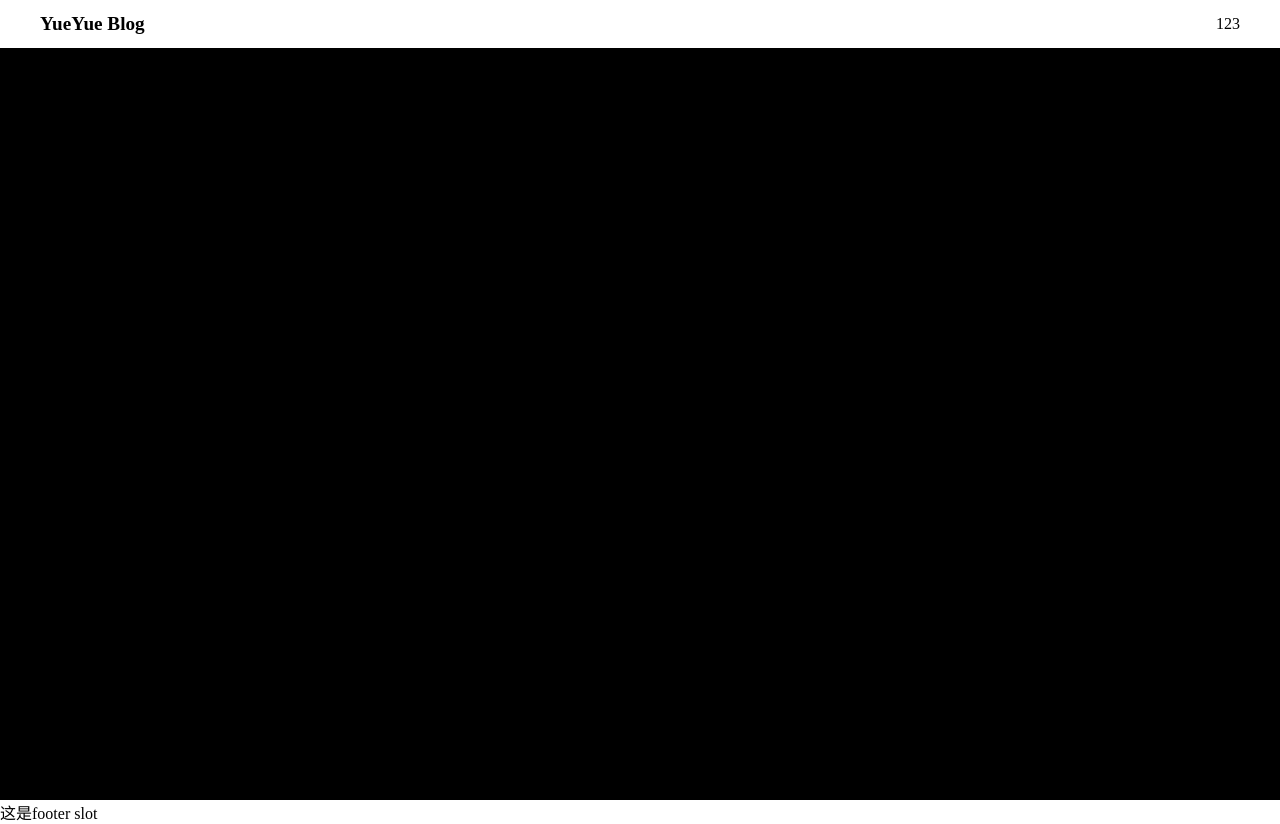
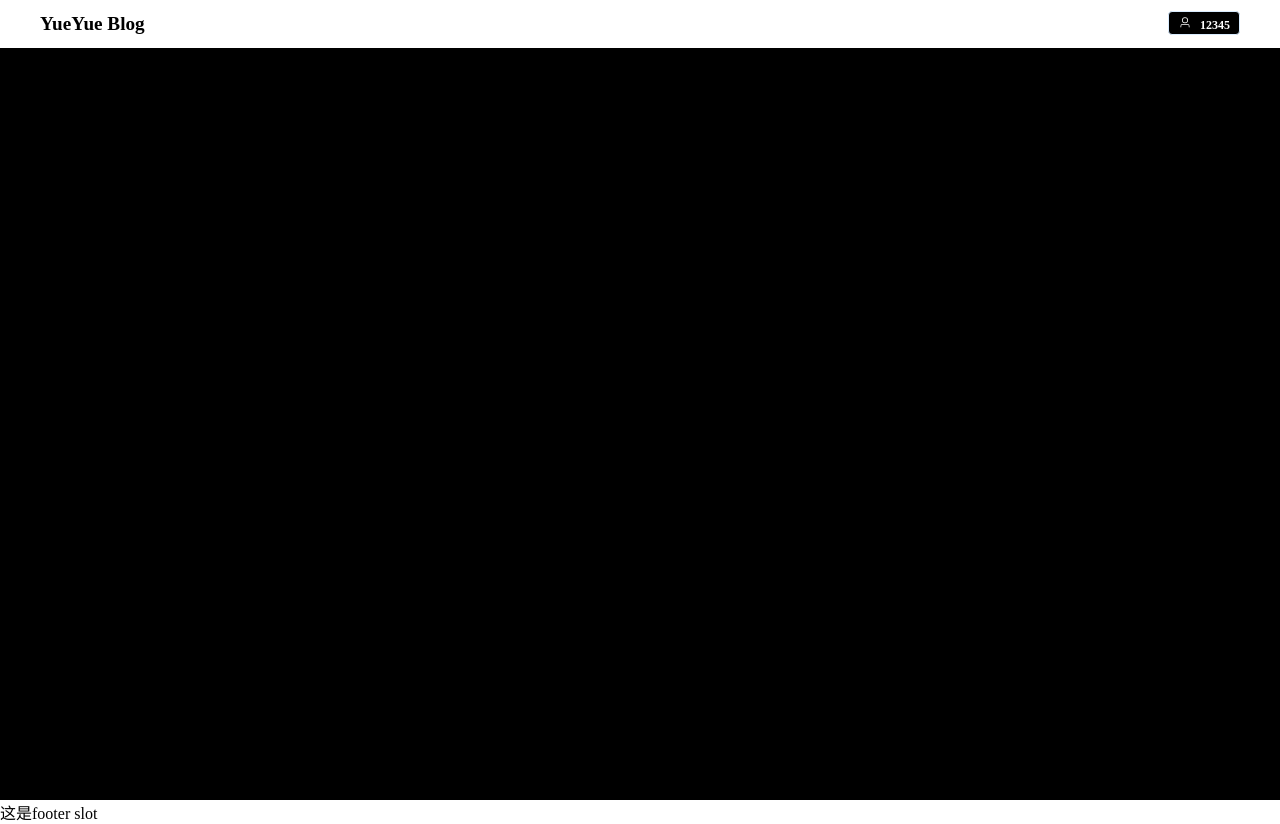
Before and after one commit to TonyInBeijing/my-site, a Vue app: page / in a window 1280 px wide. Built offline with nearby package versions, Linux system fonts and the light colour scheme.

Commit message:
header样式

```diff
--- a/package.json
+++ b/package.json
@@ -7,6 +7,8 @@
     "serve": "vite preview"
   },
   "dependencies": {
+    "@element-plus/icons-vue": "^0.2.4",
+    "element-plus": "^1.2.0-beta.6",
     "vue": "^3.2.16",
     "vue-router": "^4.0.12",
     "vuex": "^4.0.2"
@@ -14,6 +16,8 @@
   "devDependencies": {
     "@vitejs/plugin-vue": "^1.9.3",
     "typescript": "^4.4.3",
+    "unplugin-auto-import": "^0.5.3",
+    "unplugin-vue-components": "^0.17.9",
     "vite": "^2.6.4",
     "vue-tsc": "^0.3.0"
   }
--- a/src/components/home/header.vue
+++ b/src/components/home/header.vue
@@ -1,10 +1,28 @@
 <template>
     <div class="header padding-lr-xl">
         <div class="text-bold text-l">YueYue Blog</div>
-        <div class="flex-grow-1 button-group">123</div>
+        <div class="flex-grow-1 button-group">
+            <el-tag size="mini" color="#000000">
+                <span class="text-white">
+                    <el-icon>
+                        <User />
+                    </el-icon>
+                    <span class="text-bold margin-left-xs">12345</span>
+                </span>
+            </el-tag>
+        </div>
     </div>
 </template>
 <script setup lang="ts">
+import { User } from "@element-plus/icons-vue";
+import { onMounted, ref } from 'vue';
+
+const visitorCount = ref<number>(0);
+
+onMounted((): void => {
+    console.log("mounted!");
+    visitorCount.value++;
+});
 </script>
 <style scoped>
 .header {
@@ -12,11 +30,14 @@
     line-height: 6vh;
     display: flex;
 }
-.flex-grow-1{
+.flex-grow-1 {
     flex-grow: 1;
 }
 
-.button-group{
+.button-group {
     text-align: end;
 }
+
+.button-group span {
+}
 </style>
--- a/src/index.css
+++ b/src/index.css
@@ -13,6 +13,14 @@
     font-weight: bold;
 }
 
+.text-xs {
+    font-size: 0.6rem;
+}
+
+.text-s {
+    font-size: 0.8rem;
+}
+
 .text-df {
     font-size: 1rem;
 }
@@ -25,7 +33,20 @@
     font-size: 1.6rem;
 }
 
+.text-black{
+    color: #000000
+}
+
+.text-white{
+    color: #FFFFFF
+}
+
 /* 背景 */
+
+.bg-black {
+    background-color: #000000;
+    color: #FFFFFF;
+}
 
 
 /* padding  */
@@ -84,9 +105,6 @@
 .padding-lr-s {
     padding: 0 16px
 }
-
-
-
 
 .padding-xs {
     padding: 8px;
@@ -171,3 +189,9 @@
 .padding-lr-xl {
     padding: 0 40px
 }
+
+/* margin */
+
+.margin-left-xs{
+    margin-left: 8px;
+}
--- a/src/pages/home.vue
+++ b/src/pages/home.vue
@@ -1,6 +1,6 @@
 <template>
     <div>
-        <Header></Header>
+        <Header title="111"></Header>
         <Main></Main>
         <Footer></Footer>
     </div>
--- a/vite.config.ts
+++ b/vite.config.ts
@@ -1,9 +1,18 @@
 import { defineConfig } from 'vite'
 import vue from '@vitejs/plugin-vue'
+import AutoImport from 'unplugin-auto-import/vite'
+import Components from 'unplugin-vue-components/vite'
+import { ElementPlusResolver } from 'unplugin-vue-components/resolvers'
 
 // https://vitejs.dev/config/
 export default defineConfig({
   plugins: [
-    vue()
+    vue(),
+    AutoImport({
+      resolvers: [ElementPlusResolver()],
+    }),
+    Components({
+      resolvers: [ElementPlusResolver()],
+    })
   ]
 })
```
Also changed, not shown: 1 other file (tests, documents, lock files or other folders).
